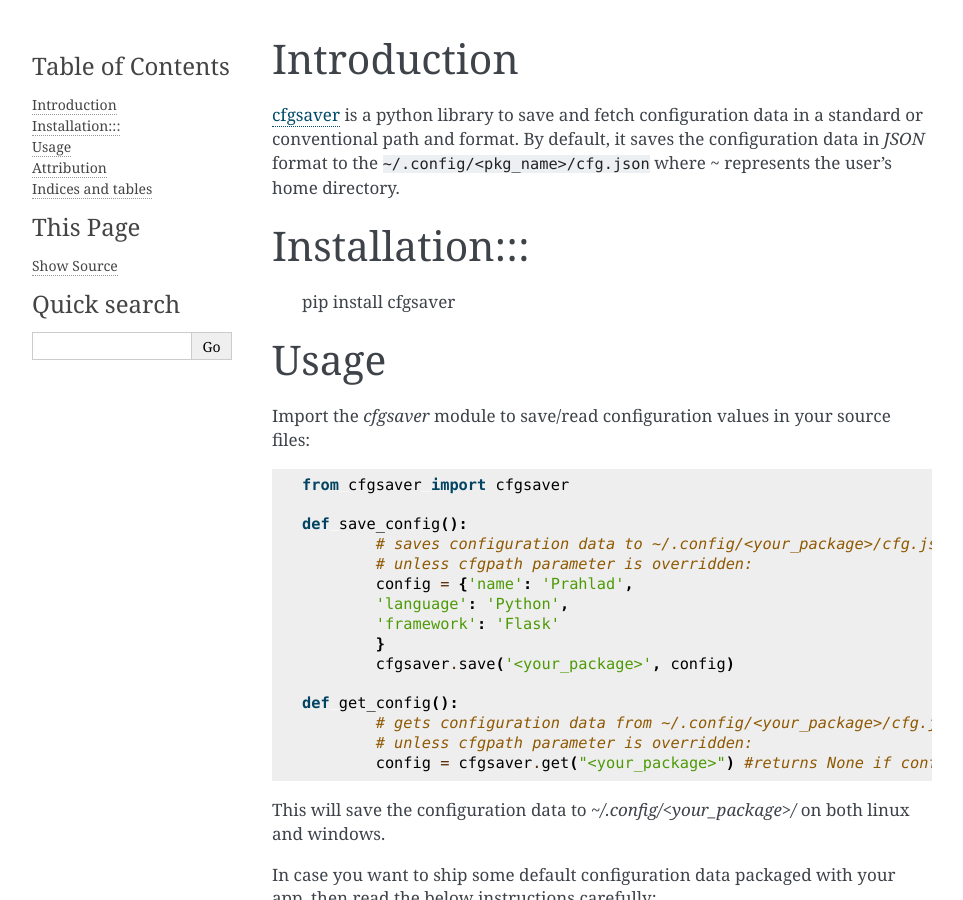
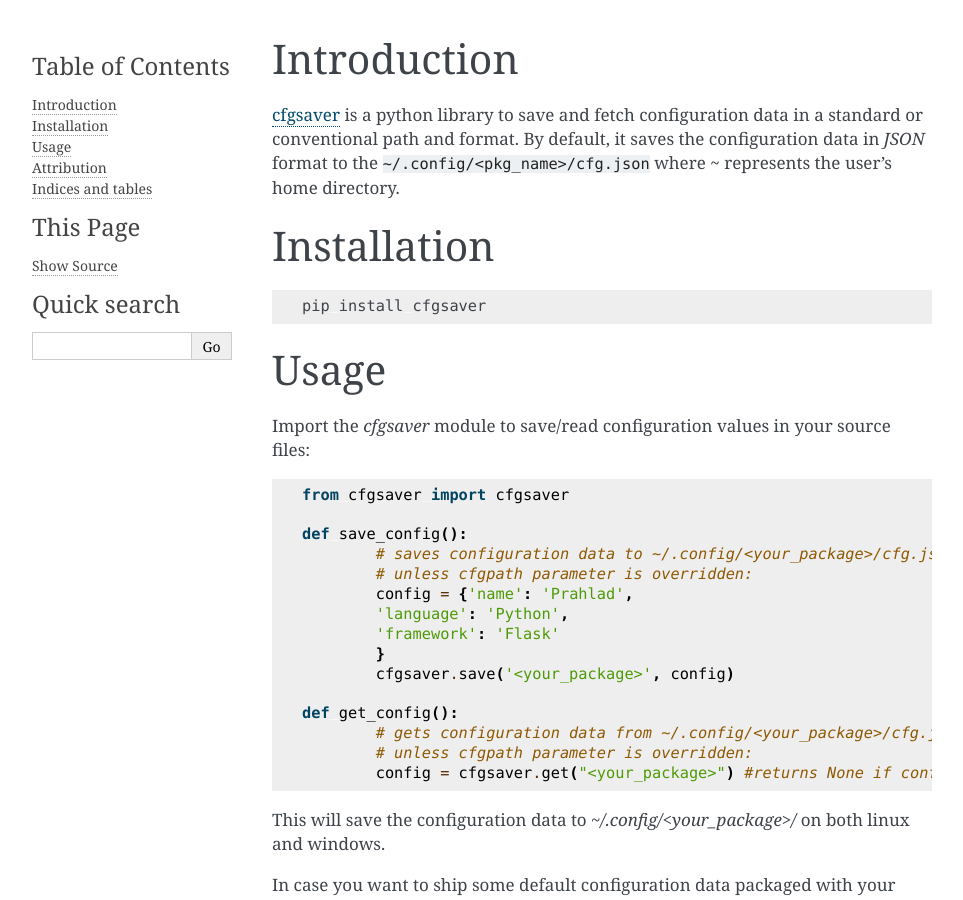
Before and after one commit to prahladyeri/cfgsaver, a Sphinx documentation site: the page built from docs/index.rst, in a window 1280 px wide and 900 px high. Shown: the whole window, without its empty margins (148-1111 px from the left). Built offline with Sphinx 7.4.7, drawn with Linux system fonts in a browser that asks for light colours.

Commit message:
chore(docs): updated code section

```diff
--- a/docs/index.rst
+++ b/docs/index.rst
@@ -7,8 +7,10 @@
 
 `cfgsaver <https://github.com/prahladyeri/cfgsaver>`_ is a python library to save and fetch configuration data in a standard or conventional path and format. By default, it saves the configuration data in `JSON` format to the ``~/.config/<pkg_name>/cfg.json`` where `~` represents the user's home directory.
 
-Installation:::
+Installation
 ===========================
+
+.. code-block:: bash
 
 	pip install cfgsaver
 
```
